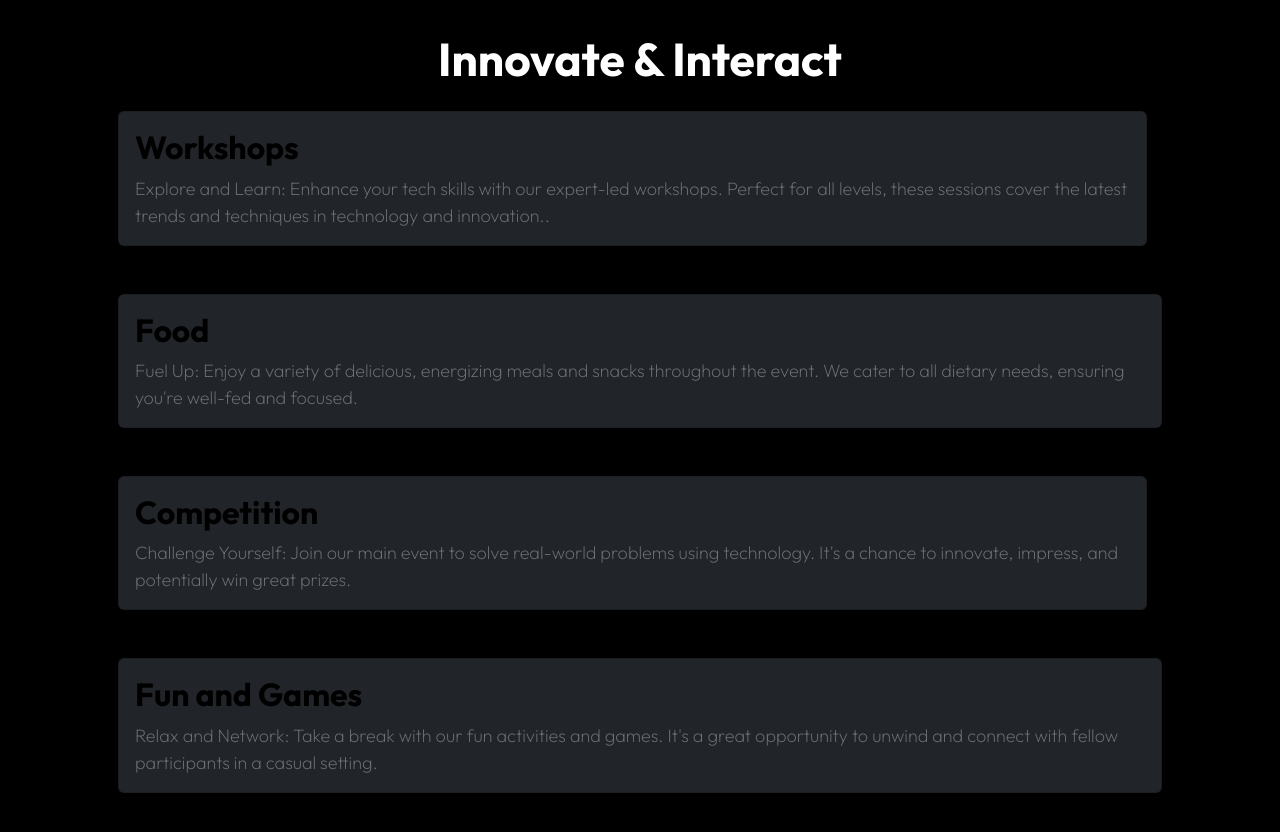
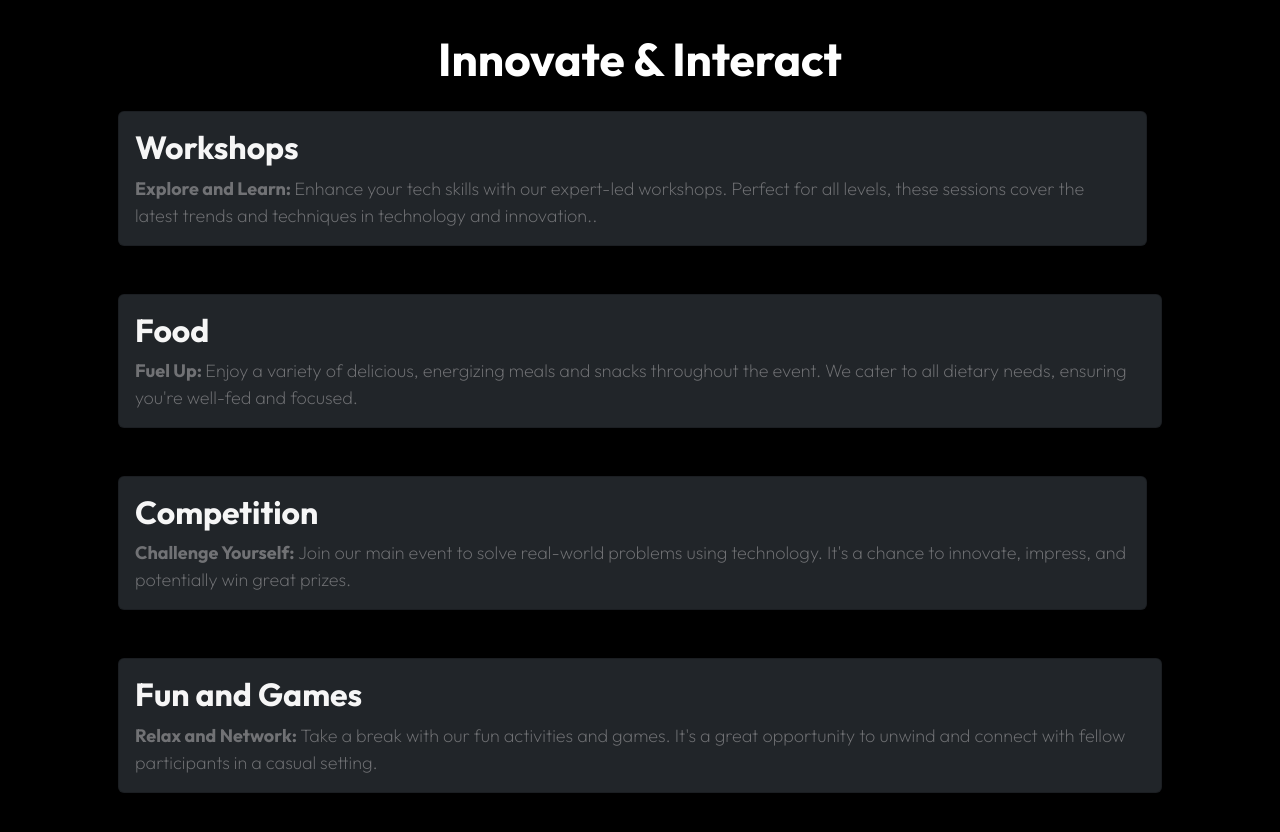
Before and after one commit to anasgarbouj/micminds, a plain HTML site: page index.html in a window 1280 px wide. Shown: the part 1460-2292 px from the top of the page. Drawn offline with Linux system fonts and the light colour scheme.

Commit message:
highlights2

```diff
--- a/index.html
+++ b/index.html
@@ -208,16 +208,16 @@
                     <!-- Workshops Card -->
                     <div class="card bg-dark mb-5">
                         <div class="card-body text-white">
-                            <h3 class="card-title"><b>Workshops</b></h3>
-                            <p class="card-text">Explore and Learn:  Enhance your tech skills with our expert-led workshops. Perfect for all levels, these sessions cover the latest trends and techniques in technology and innovation..</p>
+                            <h3 class="card-title" style="color: #f6f6f6;"><b>Workshops</b></h2>
+                            <p class="card-text"> <b>Explore and Learn: </b>  Enhance your tech skills with our expert-led workshops. Perfect for all levels, these sessions cover the latest trends and techniques in technology and innovation..</p>
                         </div>
                     </div>
 
                     <!-- Food Card -->
                     <div class="card bg-dark mb-5">
                         <div class="card-body text-white">
-                            <h3 class="card-title"><b>Food</b></h3>
-                            <p class="card-text">Fuel Up: Enjoy a variety of delicious, energizing meals and snacks throughout the event. We cater to all dietary needs, ensuring you're well-fed and focused.
+                            <h3 class="card-title" style="color: #f6f6f6;"><b>Food</b></h2>
+                            <p class="card-text"><b> Fuel Up: </b> Enjoy a variety of delicious, energizing meals and snacks throughout the event. We cater to all dietary needs, ensuring you're well-fed and focused.
 
                             </p>
                         </div>
@@ -228,16 +228,16 @@
                     <!-- Competition Card -->
                     <div class="card bg-dark mb-5">
                         <div class="card-body text-white">
-                            <h3 class="card-title"><b>Competition</b></h3>
-                            <p class="card-text">Challenge Yourself: Join our main event to solve real-world problems using technology. It's a chance to innovate, impress, and potentially win great prizes.</p>
+                            <h3 class="card-title" style="color: #f6f6f6;"><b>Competition</b></h2>
+                            <p class="card-text"><b> Challenge Yourself: </b> Join our main event to solve real-world problems using technology. It's a chance to innovate, impress, and potentially win great prizes.</p>
                         </div>
                     </div>
 
                     <!-- Fun and Games Card -->
                     <div class="card bg-dark mb-5">
                         <div class="card-body text-white">
-                            <h3 class="card-title"><b>Fun and Games</b></h3>
-                            <p class="card-text">Relax and Network:  Take a break with our fun activities and games. It's a great opportunity to unwind and connect with fellow participants in a casual setting.</p>
+                            <h3 class="card-title" style="color: #f6f6f6;"><b>Fun and Games</b></h2>
+                            <p class="card-text"> <b>Relax and Network: </b>  Take a break with our fun activities and games. It's a great opportunity to unwind and connect with fellow participants in a casual setting.</p>
                         </div>
                     </div>
                 </div>
```
